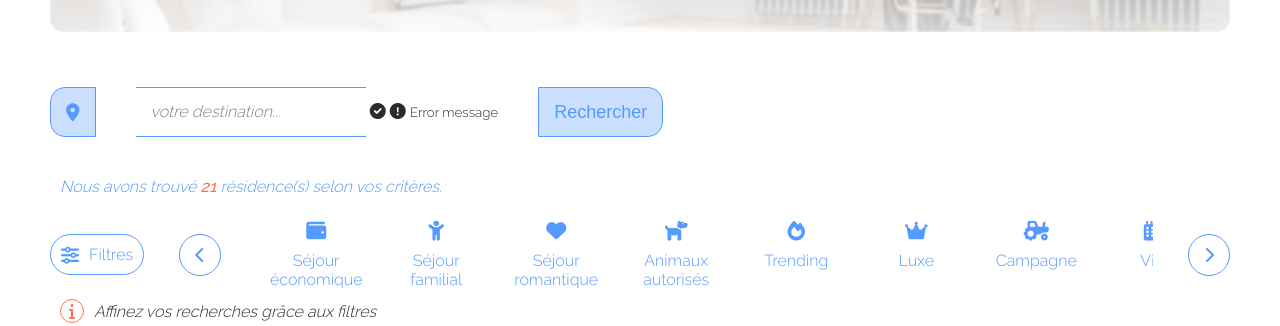
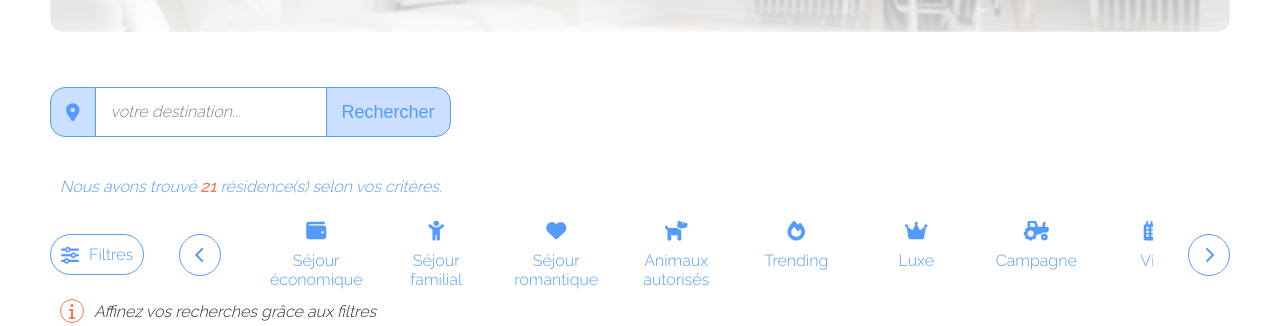
Before and after one commit to VincentHenon/myplace, a website: page index.html in a window 1280 px wide. Shown: the part 309-635 px from the top of the page. Drawn offline with nearby package versions, Linux system fonts and the light colour scheme.

Commit message:
fix search engine

```diff
--- a/css/styles.css
+++ b/css/styles.css
@@ -751,7 +751,7 @@ footer li:hover {
 }
 
 form {
-    padding: 30px 40px;
+    padding: 30px 0;
 }
 
 .form-control {
--- a/index.html
+++ b/index.html
@@ -58,11 +58,11 @@
             <div class="search-engine">
                 <i class="fa-solid fa-location-dot search-icon-location"></i>
                 <form class="form" id="form">
-                    <input type="text" id="destination" pattern="^[a-zA-Z]+$" title="Seulement l'alphabet est autorisé"
+                    <input type="text" pattern="^[a-zA-Z]+$" title="Seulement l'alphabet est autorisé"
                         class="search-field" id="searchEngine" placeholder="votre destination...">
-                    <i class="fas fa-check-circle"></i>
-                    <i class="fas fa-exclamation-circle"></i>
-                    <small>Error message</small>
+                    <!-- <i class="fas fa-check-circle"></i>
+                    <i class="fas fa-exclamation-circle"></i> -->
+                    <!-- <small>Error message</small> -->
                 </form>
                 <button class="search-button" id="search-button">Rechercher</button>
                 <button class="search-button-icon"><i class="fa-solid fa-magnifying-glass fa-lg"></i></button>
--- a/js/placesFetch.js
+++ b/js/placesFetch.js
@@ -63,27 +63,6 @@ async function init() {
         updateResults(newData);// then update the html
     });
 
-    /*searchInput.addEventListener("keyup", (event) => {
-
-        const regex = /^[a-zA-ZÀ-ÖØ-öø-ÿ -]*$/;
-        const inputValue = searchInput.value.trim();
-        if (!regex.test(inputValue)) {
-            regexError.textContent = "Please enter only letters and spaces";
-        } else {
-            regexError.textContent = "";
-        }
-
-        if (searchInput.value.length === 0) {
-            updateResults(dataSorted)
-        }
-    });
-
-    searchInput.addEventListener("invalid", (event) => {
-        event.preventDefault(); // Prevents the browser from showing its own error message
-        event.target.setCustomValidity("Please enter only letters and spaces");
-    });*/
-
-
     //handler Search Button
     searchButton.addEventListener("click", () => {
         locationSearch()
@@ -98,7 +77,10 @@ async function init() {
     //function search when search button is clicked or when Enter key is pressed
     const locationSearch = () => {
         searchResult.innerHTML = "" //clear the html list of places while typing
-        const searchedString = searchInput.value.toLowerCase();// make the input in lowercase
+
+        //const searchedString = searchInput.value.toLowerCase();// make the input in lowercase
+        let searchedString = searchInput.value;// make the input in lowercase
+        console.log(searchedString)
         const filteredArr = dataSorted.filter(el => el.location.toLowerCase().includes(searchedString))
         updateResults(filteredArr)
     }
```
